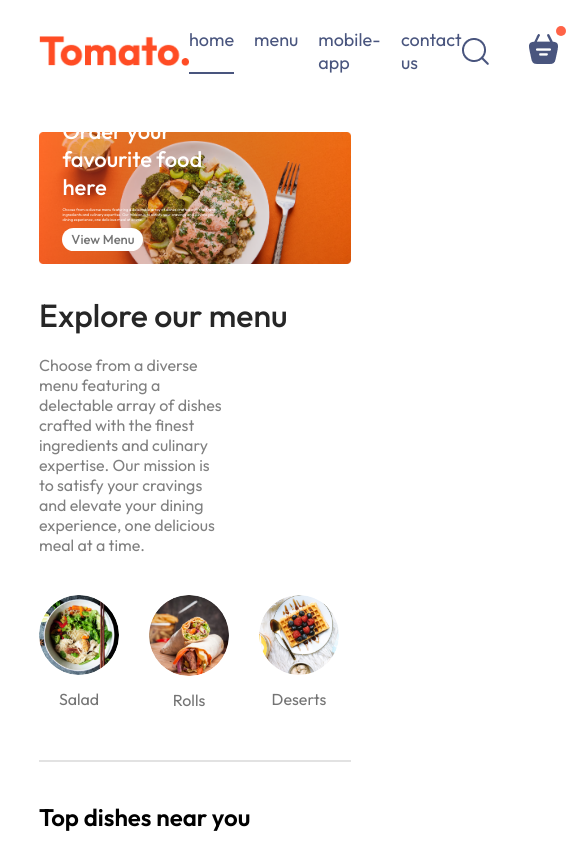
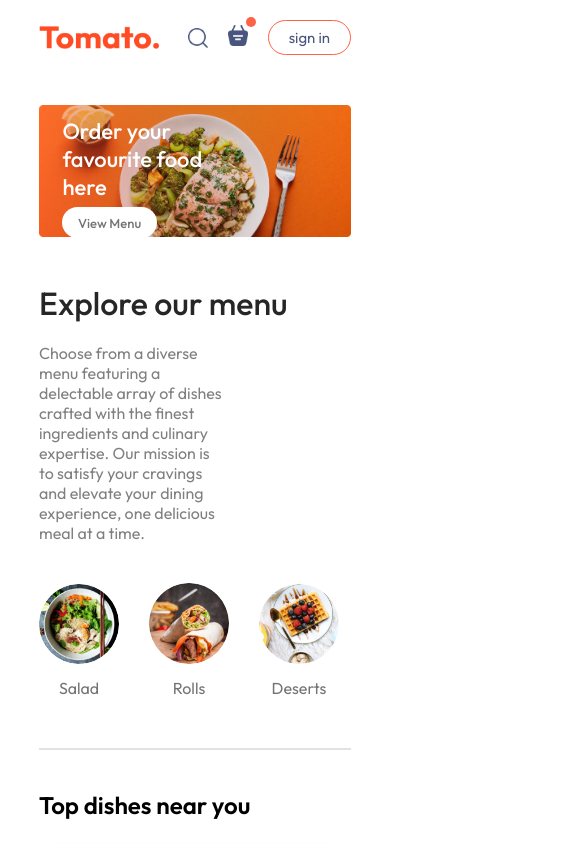
Before and after one commit to Raihanhn/Food-Delivery-app, a React (Vite) app: page / in a window 390 px wide. Shown: the top 844 px of the page, 585 px wide, since content can reach past the window. Built offline with nearby package versions, Linux system fonts and the light colour scheme.

Commit message:
adding responsiveness

```diff
--- a/src/components/Header/header.css
+++ b/src/components/Header/header.css
@@ -38,3 +38,27 @@
   font-size: max(1vw, 13px);
   border-radius: 50px;
 }
+
+@media (max-width: 1050px) {
+  .header {
+    height: 38vw;
+  }
+
+  .header-contents {
+    max-width: 45%;
+  }
+}
+
+@media (max-width: 750px) {
+  .header-contents {
+    max-width: 55%;
+  }
+
+  .header-contents p {
+    display: none;
+  }
+
+  .header-contents button {
+    padding: 2vw 4vw;
+  }
+}
--- a/src/components/Navbar/navbar.css
+++ b/src/components/Navbar/navbar.css
@@ -61,3 +61,56 @@
   top: -8px;
   right: -8px;
 }
+
+@media (max-width: 1050px) {
+  .navbar .logo {
+    width: 140px;
+  }
+
+  .navbar-menu {
+    gap: 20px;
+    font-size: 17px;
+  }
+
+  .navbar-right {
+    gap: 30px;
+  }
+
+  .navbar-right img {
+    width: 22px;
+  }
+
+  .navbar-right button {
+    padding: 8px 25px;
+  }
+}
+
+@media (max-width: 900px) {
+  .navbar .logo {
+    width: 120px;
+  }
+
+  .navbar-menu {
+    gap: 15px;
+    font-size: 16px;
+  }
+
+  .navbar-right {
+    gap: 20px;
+  }
+
+  .navbar-right img {
+    width: 20px;
+  }
+
+  .navbar-right button {
+    padding: 7px 20px;
+    font-size: 15px;
+  }
+}
+
+@media (max-width: 750px) {
+  .navbar-menu {
+    display: none;
+  }
+}
--- a/src/components/foodItem/fooditem.css
+++ b/src/components/foodItem/fooditem.css
@@ -48,6 +48,15 @@
   position: relative;
 }
 
+.food-item-image {
+  transition: 0.5s;
+}
+
+.food-item-image:hover {
+  transform: scale(1.05);
+  transition: 0.5s;
+}
+
 .food-item-img-container .add {
   width: 35px;
   position: absolute;
--- a/src/context/StoreContext.jsx
+++ b/src/context/StoreContext.jsx
@@ -19,10 +19,6 @@ const StoreContextProvider = (props) => {
   };
 
   useEffect(() => {
-    // const cartItemsFromStorage = JSON.parse(localStorage.getItem("cartItems"));
-    // if (cartItemsFromStorage) {
-    //   setCartItems(cartItemsFromStorage);
-    // }
     console.log(cartItems);
   }, [cartItems]);
 
```
